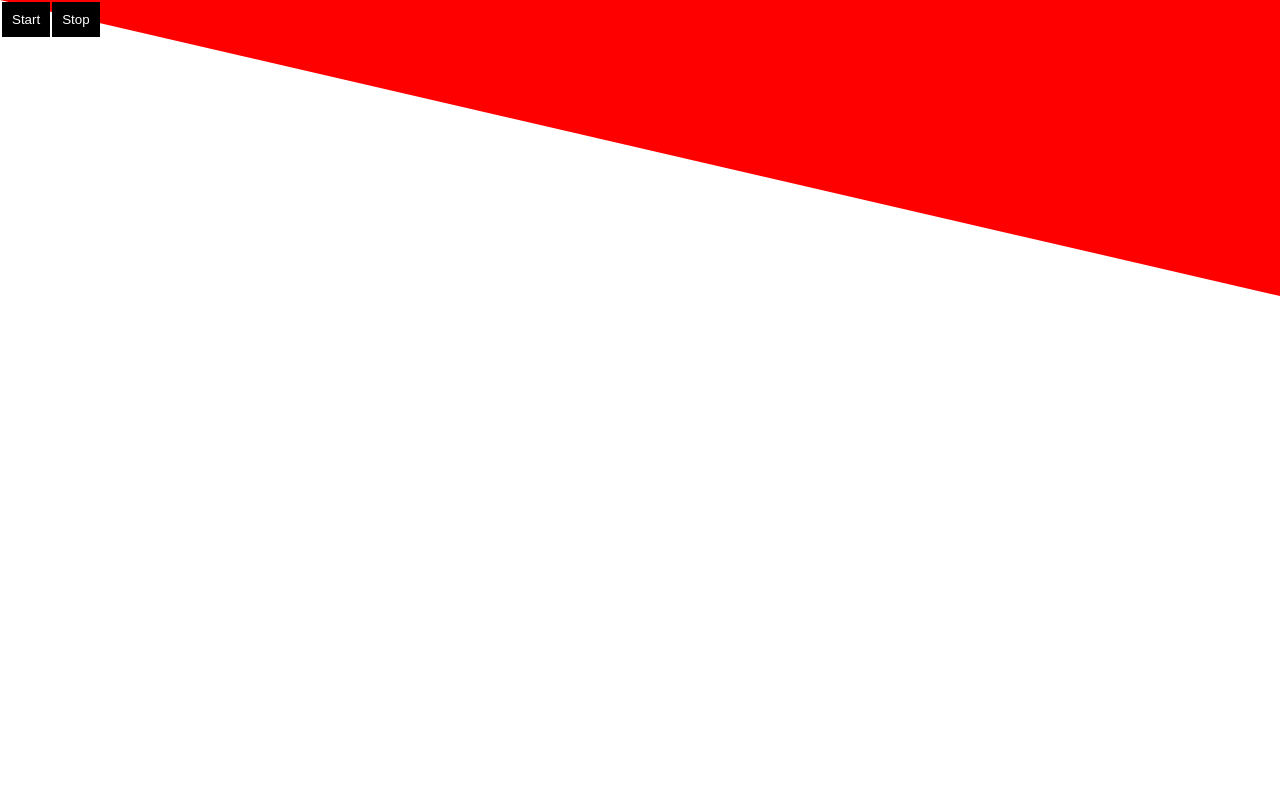
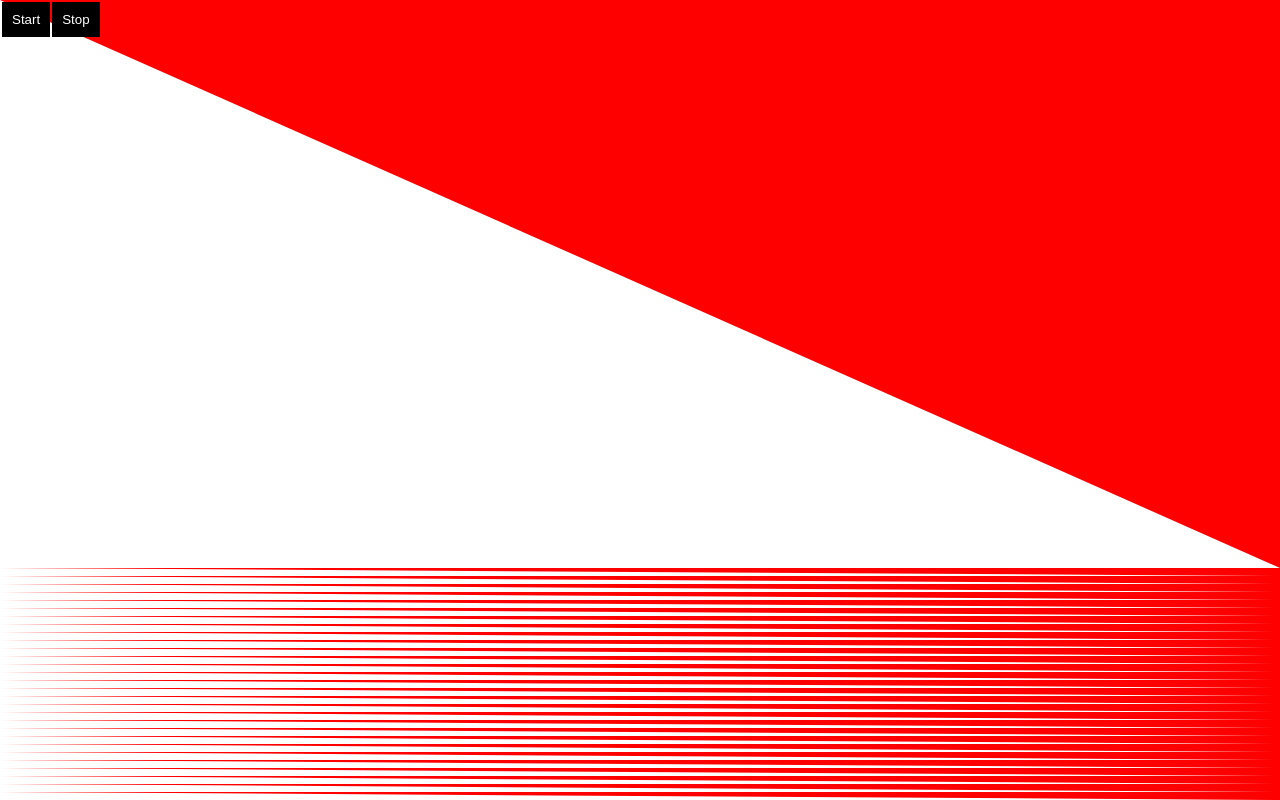
Before and after one commit to tylerpaige/triangle-to-stripe, a website: page index.html in a window 1280 px wide. Both pictures are taken after a click on the button "Start". Drawn offline with Linux system fonts and the light colour scheme.

Commit message:
Build out multi-triangle logic

```diff
--- a/index.html
+++ b/index.html
@@ -7,6 +7,21 @@
     body {
       margin: 0;
       overflow-x: hidden;
+    }
+    .stack {
+      display: flex;
+      flex-direction: column;
+      align-items: flex-end;
+      width: 100%;
+      height: 100vh;
+      flex-shrink: 0;
+    }
+    .stack-layer {
+      flex-shrink: 0;
+      display: flex;
+      justify-content: flex-end;
+      width: 100%;
+      overflow: hidden;
     }
     .controls {
       display: flex;
@@ -57,34 +72,135 @@
       }
     }
 
+    const TRIANGLE_TARGET = 100;
+    const MIN_VH = 1;
+    /** vh grown per millisecond (same scale as before: ~100vh per 60s for the first triangle) */
+    const VH_PER_MS = 100 / 100;
+
+    /**
+     * Heights in vh, top-first: index 0 is the newest / growing triangle.
+     * Sum is always 100. Each layer below the top may shrink down to MIN_VH, so the
+     * top can grow at most 100 - (n-1)*MIN_VH when n >= 2.
+     */
+    const maxTopVh = (heights) => {
+      const n = heights.length;
+      if (n <= 1) return 100;
+      return 100 - (n - 1) * MIN_VH;
+    };
+
+    /**
+     * Increase the top triangle by dh vh; remove height from layers below, bottom-first.
+     */
+    const growTop = (heights, dh) => {
+      if (heights.length <= 1 || dh <= 0) return heights;
+      const out = heights.slice();
+      let remaining = dh;
+      out[0] += dh;
+      for (let i = out.length - 1; i >= 1 && remaining > 1e-9; i--) {
+        const take = Math.min(remaining, Math.max(0, out[i] - MIN_VH));
+        out[i] -= take;
+        remaining -= take;
+      }
+      if (remaining > 1e-9) {
+        out[0] -= remaining;
+      }
+      return out;
+    };
+
+    const maybeAddTriangle = (heights) => {
+      if (heights.length >= TRIANGLE_TARGET) return heights;
+      const cap = maxTopVh(heights);
+      if (heights[0] < cap - 1e-6) return heights;
+      return [0, ...heights];
+    };
+
+    const renderStack = (stage, heights) => {
+      const rightAngleLocation = 'top-right';
+      const color = 'red';
+      const layers = heights
+        .map((h) => {
+          const hv = Math.max(0, h);
+          const inner =
+            hv < 1e-6
+              ? ''
+              : getTriangle({
+                  width: '100vw',
+                  height: `${hv}vh`,
+                  rightAngleLocation,
+                  color,
+                });
+          return `<div class="stack-layer" style="height:${hv}vh">${inner}</div>`;
+        })
+        .join('');
+      stage.innerHTML = `<div class="stack">${layers}</div>`;
+    };
+
     const main = () => {
-      const main = document.getElementById('main');
       const stage = document.getElementById('stage');
       const startButton = document.getElementById('start');
       const stopButton = document.getElementById('stop');
-      let LOOPING = true;
-      let START_TIME;
-      const SPEED = window.innerHeight / 60000; // How many pixels to move per second
+      let LOOPING = false;
+      let rafId = 0;
+      let lastTs = 0;
+      /** @type {number[]} */
+      let heights = [0];
+
+      const tick = (ts) => {
+        if (!LOOPING) return;
+        if (lastTs === 0) lastTs = ts;
+        const dt = ts - lastTs;
+        lastTs = ts;
+
+        if (heights.length === 1) {
+          heights = [Math.min(100, heights[0] + VH_PER_MS * dt)];
+          if (heights[0] >= 100 - 1e-6) {
+            heights = maybeAddTriangle(heights);
+            lastTs = ts;
+          }
+        } else {
+          let h = heights;
+          const cap = maxTopVh(h);
+          const room = cap - h[0];
+          if (room > 1e-9) {
+            const step = Math.min(room, VH_PER_MS * dt);
+            h = growTop(h, step);
+          }
+          heights = h;
+          if (h[0] >= maxTopVh(h) - 1e-6 && h.length < TRIANGLE_TARGET) {
+            heights = maybeAddTriangle(h);
+            lastTs = ts;
+          }
+        }
+
+        renderStack(stage, heights);
+
+        const cap = maxTopVh(heights);
+        const done =
+          heights.length >= TRIANGLE_TARGET &&
+          heights[0] >= cap - 1e-3 &&
+          heights.slice(1).every((x) => Math.abs(x - MIN_VH) < 1e-2);
+
+        if (!done && LOOPING) {
+          rafId = requestAnimationFrame(tick);
+        } else {
+          LOOPING = false;
+        }
+      };
+
       const start = () => {
+        if (LOOPING) return;
         LOOPING = true;
-        START_TIME = Date.now();
-        loop();
-      }
+        lastTs = 0;
+        heights = [0];
+        cancelAnimationFrame(rafId);
+        rafId = requestAnimationFrame(tick);
+      };
+
       const stop = () => {
         LOOPING = false;
-      }
-      const loop = ((stage) => {
-        const time = Date.now() - START_TIME;
-        const n = Math.floor(time * SPEED);
-        const height = `${n % 100}vh`;
-        const width = `100vw`;
-        const rightAngleLocation = 'top-right';
-        const color = 'red';
-        stage.innerHTML = getTriangle({ width, height, rightAngleLocation, color });
-        if (LOOPING) {
-          requestAnimationFrame(loop);
-        }
-      }).bind(this, stage);
+        cancelAnimationFrame(rafId);
+      };
+
       startButton.addEventListener('click', start);
       stopButton.addEventListener('click', stop);
     }
```
